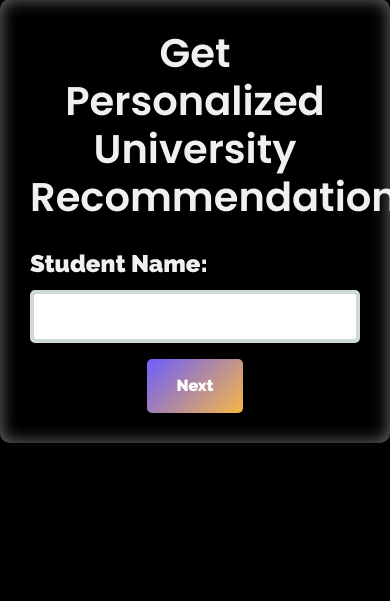
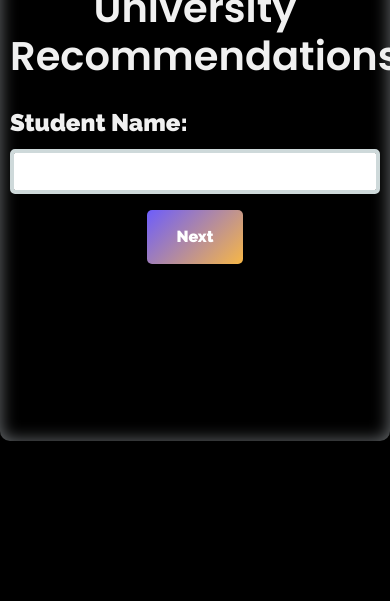
Before and after one commit to Pratik2141-thedreamuni/thedreamuni, a Flask app: page / in a window 390 px wide; the page is wider, and only the part inside the window is pictured. Shown: the part 243-844 px from the top of that part. Run offline with Flask 3, Linux system fonts and the light colour scheme; some libraries are stand-ins or nearby versions.

Commit message:
Update styles.css (Responsive)

```diff
--- a/static/css/styles.css
+++ b/static/css/styles.css
@@ -193,7 +193,132 @@ body {
         background-position: right top;
       }
   }
+  /* Media queries for responsiveness */
+@media (max-width: 1200px) {
+    .texth1 {
+        font-size: 115px;
+    }
+}
 
+@media (max-width: 992px) {
+    .texth1 {
+        font-size: 90px;
+    }
+}
+
+@media (max-width: 768px) {
+    .texth1 {
+        font-size: 70px;
+    }
+}
+
+@media (max-width: 576px) {
+    .texth1 {
+        font-size: 55px;
+    }
+}
+
+@media (max-width: 375px) {
+    .texth1 {
+        font-size: 40px;
+    }
+}
+
+/* Media queries for responsiveness */
+@media (max-width: 1200px) {
+    .texth1 {
+        font-size: 100px;
+    }
+}
+
+@media (max-width: 992px) {
+    .texth1 {
+        font-size: 80px;
+    }
+
+    .container {
+        width: 80%;
+        padding: 0 10px;
+    }
+}
+
+@media (max-width: 768px) {
+    .texth1 {
+        font-size: 60px;
+    }
+
+    .container {
+        width: 90%;
+        padding: 0 10px;
+    }
+
+    .form-container {
+        width: 100%;
+        padding: 10px;
+    }
+
+    input[type="text"] {
+        width: 100%;
+        font-size: 16px;
+        padding: 10px;
+    }
+
+    .chat-container {
+        padding: 10px;
+    }
+}
+
+@media (max-width: 576px) {
+    .texth1 {
+        font-size: 40px;
+    }
+
+    .container {
+        width: 100%;
+        padding: 0 5px;
+    }
+
+    .form-container {
+        width: 100%;
+        padding: 5px;
+    }
+
+    input[type="text"] {
+        width: 100%;
+        font-size: 14px;
+        padding: 8px;
+    }
+
+    .chat-container {
+        padding: 5px;
+    }
+}
+
+@media (max-width: 375px) {
+    .texth1 {
+        font-size: 30px;
+    }
+
+    .container {
+        width: 100%;
+        padding: 0 2px;
+    }
+
+    .form-container {
+        width: 100%;
+        padding: 2px;
+    }
+
+    input[type="text"] {
+        width: 100%;
+        font-size: 12px;
+        padding: 6px;
+    }
+
+    .chat-container {
+        padding: 2px;
+    }
+}
   body {
     margin: 0;
     height: 100vh;
```
